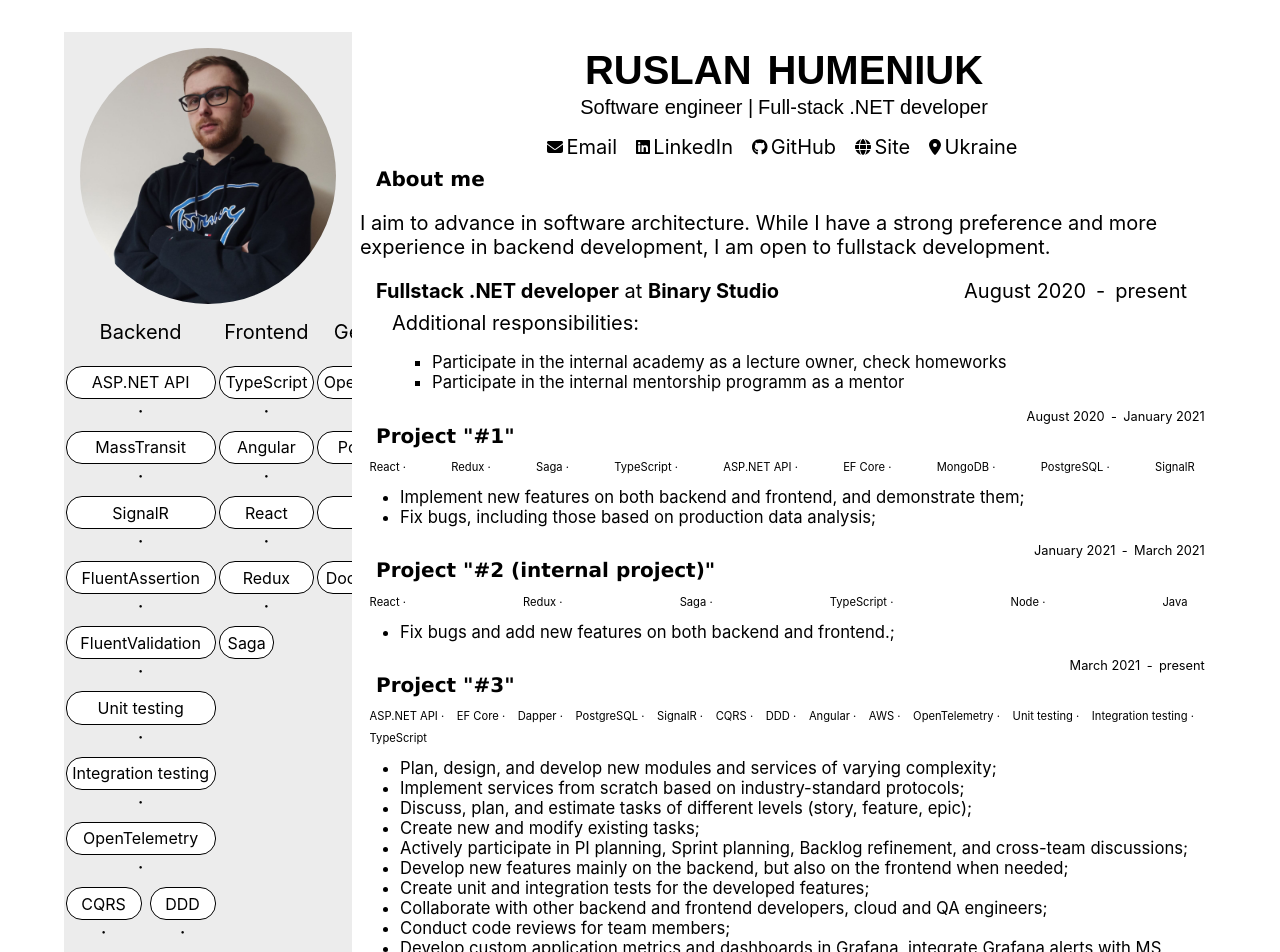
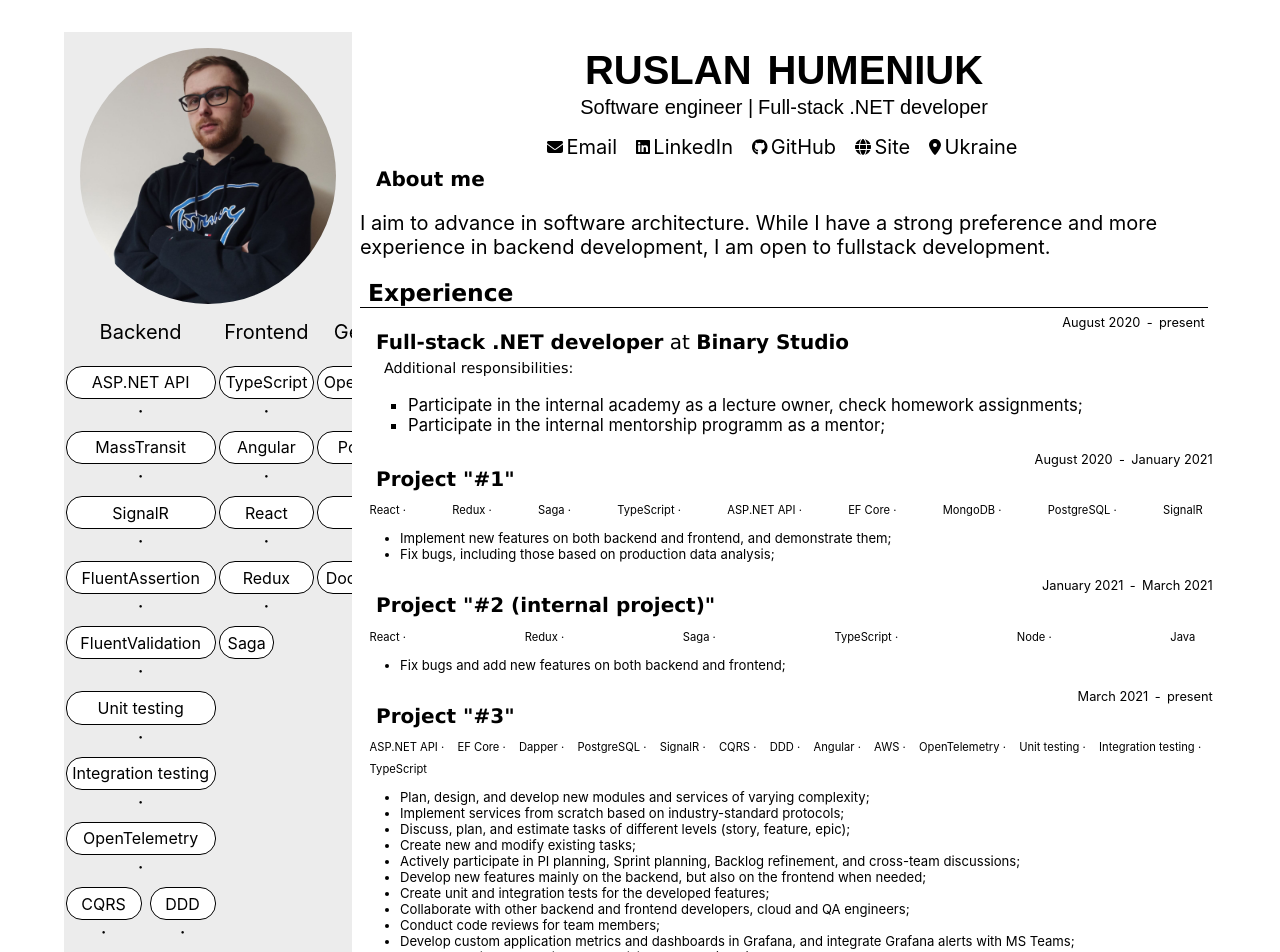
Before and after one commit to rusgumeniuk/portfolio, a React (Create React App) app: page / in a window 1280 px wide. Shown: the top 952 px of the page. Built offline with nearby package versions, Linux system fonts and the light colour scheme.

Commit message:
feat: use Period in Experience, update styles

```diff
--- a/src/components/experience/Experience.css
+++ b/src/components/experience/Experience.css
@@ -1,27 +1,47 @@
-.experience {
-  margin: 0.5rem;
+.job {
+  margin-top: 0.5rem;
 }
 
 .job-head {
-  margin: 0 1rem;
   display: flex;
   justify-content: space-between;
+  flex-direction: row-reverse;
+}
+
+.job-position {
+  text-wrap: nowrap;
 }
 
 .additional-responsibilities-container {
-  margin: 0.5rem 2rem;
+  margin: 0rem 1rem;
 }
 
-.responsibilities {
-  padding: 0 0 0 1.5rem;
-  font-size: smaller;
-}
-
-.responsibilities > li::after {
-  content: ';';
+.additional-responsibilities-container > .title {
+  font-size: 0.9rem;
 }
 
 .additional-responsibilities {
   font-size: smaller;
   list-style-type: square;
 }
+
+.additional-responsibilities > li::after {
+  content: ';';
+}
+
+.projects-container {
+  margin: 1rem 0 1rem 0.5rem;
+}
+
+@media (max-width: 1500px) {
+  .job-head {
+    margin: 0 0.5rem;
+    display: block;
+  }
+
+  .job-period {
+    display: flex;
+    justify-content: flex-end;
+    font-size: 0.8rem;
+  }
+}
--- a/src/components/experience/Experience.tsx
+++ b/src/components/experience/Experience.tsx
@@ -1,5 +1,6 @@
 import { FC } from 'react';
 import Project from '../project/Project';
+import Divider from '../shared/divider/Divider';
 import Period from '../shared/period/Period';
 import { Jobs as JobsData } from './data';
 import './Experience.css';
@@ -7,10 +8,19 @@ import './Experience.css';
 const Experience: FC = () => {
   return (
     <div className="experience">
+      <h3 className="title">Experience</h3>
+      <Divider />
       {JobsData.map((job, i) => (
         <div className="job" key={i}>
           <div className="job-head">
-            <div className="job-position">
+            <div className="job-period">
+              <Period
+                startedDate={job.company.startedOn}
+                endedDate={job.company.endedOn}
+                localization="en"
+              />
+            </div>
+            <div className="job-position title">
               <span className="job-title">
                 <strong>{job.position}</strong>
               </span>
@@ -19,28 +29,19 @@ const Experience: FC = () => {
                 <strong>{job.company.title}</strong>
               </span>
             </div>
-            <div className="job-period">
-              <Period
-                startedDate={job.company.startedOn}
-                endedDate={job.company.endedOn}
-                localization="en"
-              />
-            </div>
           </div>
           {job.additionalResponsibilities.length > 0 && (
             // TODO: make this section collapsible when press on job-head
             <div className="additional-responsibilities-container">
-              <span>Additional responsibilities:</span>
+              <span className="title">Additional responsibilities:</span>
               <ul className="additional-responsibilities">
                 {job.additionalResponsibilities.map((resp, i) => (
-                  <li className="text" key={i}>
-                    {resp}
-                  </li>
+                  <li key={i}>{resp}</li>
                 ))}
               </ul>
             </div>
           )}
-          <div className="projects">
+          <div className="projects-container">
             {job.projects.map((project, i) => (
               <Project key={i} project={project} />
             ))}
--- a/src/components/experience/data.ts
+++ b/src/components/experience/data.ts
@@ -8,7 +8,7 @@ export const Jobs: Job[] = [
       startedOn: new Date(2020, 7),
       endedOn: new Date(2024, 9, 15),
     },
-    position: 'Fullstack .NET developer',
+    position: 'Full-stack .NET developer',
     projects: [
       {
         title: '#1',
@@ -43,7 +43,7 @@ export const Jobs: Job[] = [
           Technologies.Java,
         ],
         responsibilities: [
-          'Fix bugs and add new features on both backend and frontend.',
+          'Fix bugs and add new features on both backend and frontend',
         ],
       },
       {
@@ -75,18 +75,17 @@ export const Jobs: Job[] = [
           'Create unit and integration tests for the developed features',
           'Collaborate with other backend and frontend developers, cloud and QA engineers',
           'Conduct code reviews for team members',
-          'Develop custom application metrics and dashboards in Grafana, integrate Grafana alerts with MS Teams',
+          'Develop custom application metrics and dashboards in Grafana, and integrate Grafana alerts with MS Teams',
           'Create and discuss Architecture Decision Records (ADR)',
-          'Develop and demonstrate various Proof-Of-Concepts (PoCs)',
-          'Support and resolve issues with IdentityServer 4',
-          'Migrate components of the old system from .NET Framework 4.7 to modern frameworks',
+          'Develop and demonstrate various Proof-of-Concepts (PoC)',
+          'Migrate components of the old system from .NET Framework 4.7 to modern frameworks; support and resolve issues with IdentityServer 4',
           'Participate in the migration from GitLab to GitHub, including creating GitHub actions',
           'Create documentation; migrate business logs from Amazon FSx to OpenSearch',
         ],
       },
     ],
     additionalResponsibilities: [
-      'Participate in the internal academy as a lecture owner, check homeworks',
+      'Participate in the internal academy as a lecture owner, check homework assignments',
       'Participate in the internal mentorship programm as a mentor',
     ],
   },
```
